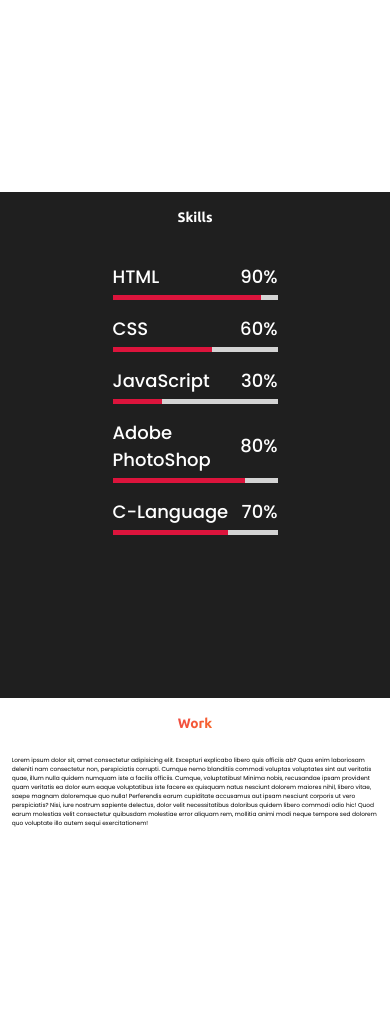
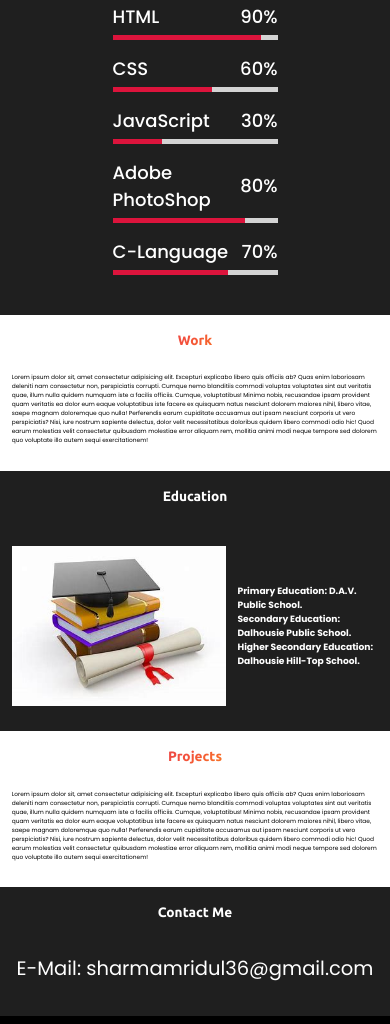
Before and after one commit to Mridul07Sharma/portfoilio, a plain HTML site: page index.html in a window 390 px wide. Shown: the part 760-1784 px from the top of the page. Drawn offline with Linux system fonts and the light colour scheme; a script that the page names is missing; a web font is replaced by a local one.

Commit message:
Update responsive.css

```diff
--- a/responsive.css
+++ b/responsive.css
@@ -1,7 +1,45 @@
 @media screen and (max-width:1000px){
     img{
         width: 100%;
-  max-width: 400px;
-  height: auto;
+      max-width: 400px;
+      height: auto;
     }
+    nav .info{
+        padding-top: 3vh;
+    }
+    .box1{
+        padding-right: 3vw;
+    }
+    .about{
+
+        height: auto;
+        padding-bottom: 3vh;
+    }
+    .skills{
+
+         height: auto;
+         padding-bottom: 3vh;
+    }
+    .work{
+
+         height: auto;
+         padding-bottom: 3vh;
+    }
+    .education{
+         height: auto;
+         padding-bottom: 3vh;
+    }
+    .project{
+
+         height: auto;
+         padding-bottom: 3vh;
+    }
+    .contact{
+         height: auto;
+    padding-bottom: 4vh;
+    }
+    .email{
+        padding-top: 4vh;
+    }
+
 }
```
